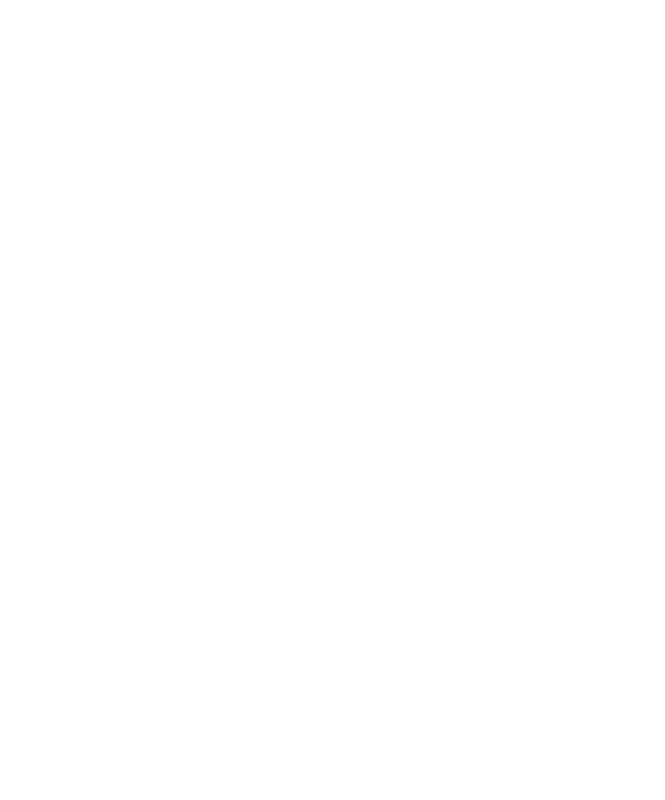
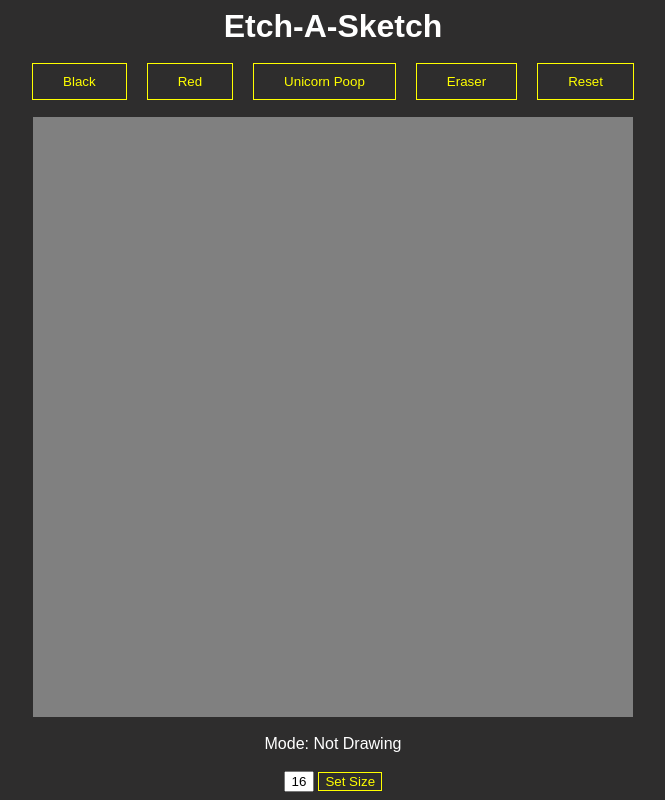
Before and after one commit to tylerthietje/etch-a-sketch, a plain HTML site: page index.html in a window 1280 px wide. Shown: the whole page, without its empty margins (307-972 px from the left). Drawn offline with Linux system fonts and the light colour scheme.

Commit message:
built etch a sketch drawing program

```diff
--- a/index.html
+++ b/index.html
@@ -1,12 +1,38 @@
 <!DOCTYPE html>
 <html lang="en">
-<head>
-    <meta charset="UTF-8">
-    <meta http-equiv="X-UA-Compatible" content="IE=edge">
-    <meta name="viewport" content="width=device-width, initial-scale=1.0">
+  <head>
+    <link rel="stylesheet" href="./styles.css" />
+    <script src="./script.js" defer></script>
+    <meta charset="UTF-8" />
+    <meta http-equiv="X-UA-Compatible" content="IE=edge" />
+    <meta name="viewport" content="width=device-width, initial-scale=1.0" />
     <title>Etch A Sketch</title>
-</head>
-<body>
-
-</body>
+  </head>
+  <body>
+    <div class="container">
+      <h1 class="title">Etch-A-Sketch</h1>
+      <div class="buttons">
+        <button onclick="changeColor('black')" class="btn">Black</button>
+        <button onclick="changeColor('red')" class="btn">Red</button>
+        <button onclick="changeColor('random')" class="btn">
+          Unicorn Poop
+        </button>
+        <button onclick="changeColor('gray')" class="btn">Eraser</button>
+        <button onclick="resetBoard()" class="btn reset">Reset</button>
+      </div>
+      <div class="content">
+        <div class="board"></div>
+      </div>
+      <div class="mode">Mode: Not Drawing</div>
+      <div>
+        <input
+          type="text"
+          placeholder="Size of Board"
+          value="16"
+          onchange="changeSize(this.value)"
+        />
+        <button class="set-size">Set Size</button>
+      </div>
+    </div>
+  </body>
 </html>
--- a/script.js
+++ b/script.js
@@ -0,0 +1,61 @@
+let color = 'black';
+let click = false;
+
+// Create the board in a grid of variable size
+function populateBoard(size) {
+    let board = document.querySelector(".board");
+    let squares = board.querySelectorAll('div');
+    squares.forEach((div) => div.remove());
+    board.style.gridTemplateColumns = `repeat(${size} , 1fr)`;
+    board.style.gridTemplateRows = `repeat(${size} , 1fr)`;
+
+let amount = size * size;
+for (let i = 0; i < amount; i++) {
+    let square = document.createElement('div')
+    square.addEventListener('mouseover', colorSquare);
+    square.style.backgroundColor = 'gray';
+    board.insertAdjacentElement('beforeend', square);
+    }
+}
+
+populateBoard(16);
+
+function changeSize(input) {
+    if (input >= 2 && input <= 100) {
+        populateBoard(input);
+    } else {
+        console.log("too many squares");
+    }
+}
+
+function colorSquare() {
+    if (click) {
+        if (color === 'random') {
+            this.style.backgroundColor = `hsl(${Math.random() * 360}, 100%, 50%)`;
+        } else {
+            this.style.backgroundColor = color;
+        }
+    }
+    }
+
+function changeColor(choice) {
+    color = choice;
+}
+
+function resetBoard() {
+    let board = document.querySelector(".board");
+    let squares = board.querySelectorAll('div');
+    squares.forEach((div) => div.style.backgroundColor = 'gray');
+    click = false;
+}
+
+document.querySelector('.board').addEventListener('click', (e) => {
+    if (e.target.tagName != 'BUTTON'){
+    click = !click;
+    if (click) {
+        document.querySelector('.mode').textContent = "Mode: Drawing";
+    } else {
+        document.querySelector('.mode').textContent = "Mode: Not Drawing";
+    }
+}
+});
--- a/styles.css
+++ b/styles.css
@@ -0,0 +1,66 @@
+* {
+  box-sizing: border-box;
+  margin: 0;
+}
+
+body {
+  text-align: center;
+  background-color: #2e2d2d;
+  color: white;
+  font-family: sans-serif;
+}
+
+.container {
+  display: flex;
+  flex-direction: column;
+  align-items: center;
+  justify-content: space-evenly;
+  gap: 10px;
+  height: 100vh;
+}
+
+.btn {
+  padding: 10px 30px;
+  border: 1px solid yellow;
+  background-color: #2e2d2d;
+  color: yellow;
+}
+
+.btn:active {
+  background-color: yellow;
+  color: black;
+}
+
+.buttons {
+  display: flex;
+  gap: 20px;
+}
+
+.content{
+  min-width: 300px;
+  min-height: 300px;
+
+}
+
+.board {
+  width: 600px;
+  height: 600px;
+  background-color: white;
+  display: grid;
+}
+
+input {
+  width: 30px;
+  text-align: center;
+}
+
+.set-size{
+  border: 1px solid yellow;
+  background-color: #2e2d2d;
+  color: yellow;
+}
+
+.set-size:active{
+  background-color: yellow;
+  color: black;
+}
```
